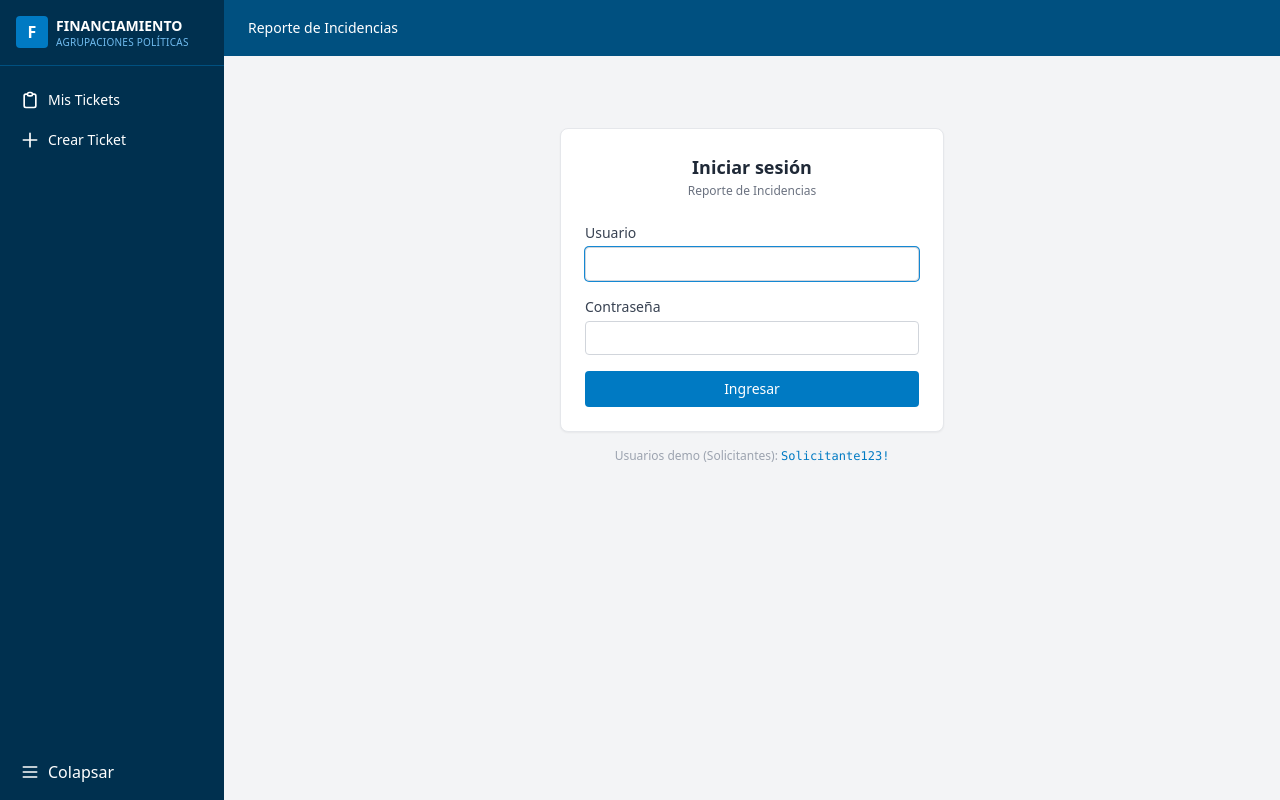
After one commit to patosimple/Incidencias, a Django app: page /login/ in a window 1280 px wide. The commit adds this page. Run offline with Django 5.2, Linux system fonts and the light colour scheme; some libraries are stand-ins or nearby versions.

Commit message:
chng paleta blue - login - cambiar pass - user menu

```diff
--- a/config/settings.py
+++ b/config/settings.py
@@ -35,6 +35,10 @@ SECRET_KEY = 'django-insecure-9in9v6(l5)=)8bube3)v5at8lc)k-a7pp32tyb+8+c@0n64n81
 DEBUG = True
 
 ALLOWED_HOSTS = []
+
+# Redirect de usuarios anónimos hacia nuestro login propio (/login/)
+LOGIN_URL = 'login'
+LOGIN_REDIRECT_URL = 'ticket_list'
 
 
 # Application definition
--- a/core/templates/core/base.html
+++ b/core/templates/core/base.html
@@ -9,7 +9,29 @@
          al build compilado de django-tailwind (ya está en requirements.txt). -->
     <script src="https://cdn.tailwindcss.com"></script>
     <script>
-      tailwind.config = { darkMode: 'class' }
+      tailwind.config = {
+        darkMode: 'class',
+        theme: {
+          extend: {
+            colors: {
+              // Paleta de marca basada en #007AC3
+              brand: {
+                50: '#E8F5FE',
+                100: '#D3EBFD',
+                200: '#A6D6FA',
+                300: '#70BCF0',
+                400: '#3FA0E4',
+                500: '#1488D3',
+                600: '#007AC3',
+                700: '#00639E',
+                800: '#005080',
+                900: '#003E63',
+                950: '#00304F',
+              },
+            },
+          },
+        },
+      };
     </script>
     <script src="https://unpkg.com/htmx.org@1.9.10"></script>
 
@@ -28,18 +50,18 @@
 
     <!-- Sidebar desktop (colapsable a iconos en lg+). Estado guardado en localStorage. -->
     <aside id="sidebar-desktop"
-           class="hidden md:flex shrink-0 bg-slate-900 text-white flex-col w-56 transition-all duration-200">
-        <div id="sidebar-brand" class="flex items-center gap-2 px-4 py-4 border-b border-slate-700">
-            <div class="w-8 h-8 rounded bg-teal-600 flex items-center justify-center font-bold shrink-0">F</div>
+           class="hidden md:flex shrink-0 bg-brand-950 text-white flex-col w-56 transition-all duration-200">
+        <div id="sidebar-brand" class="flex items-center gap-2 px-4 py-4 border-b border-brand-800">
+            <div class="w-8 h-8 rounded bg-brand-600 flex items-center justify-center font-bold shrink-0">F</div>
             <div id="sidebar-brand-text" class="leading-tight">
                 <div class="font-bold text-sm whitespace-nowrap">FINANCIAMIENTO</div>
-                <div class="text-[10px] text-slate-400 uppercase tracking-wide whitespace-nowrap">Agrupaciones políticas</div>
+                <div class="text-[10px] text-brand-300 uppercase tracking-wide whitespace-nowrap">Agrupaciones políticas</div>
             </div>
         </div>
 
         <nav id="sidebar-nav" class="flex-1 px-2 py-4 space-y-1 text-sm">
             <a href="{% url 'ticket_list' %}" title="Mis Tickets"
-               class="flex items-center gap-2 px-3 py-2 rounded hover:bg-slate-800 {% block nav_tickets_active %}{% endblock %}">
+               class="flex items-center gap-2 px-3 py-2 rounded hover:bg-brand-800 {% block nav_tickets_active %}{% endblock %}">
                 <svg class="w-5 h-5 shrink-0" fill="none" stroke="currentColor" viewBox="0 0 24 24">
                     <path stroke-linecap="round" stroke-linejoin="round" stroke-width="2"
                           d="M9 5H7a2 2 0 00-2 2v12a2 2 0 002 2h10a2 2 0 002-2V7a2 2 0 00-2-2h-2M9 5a2 2 0 002 2h2a2 2 0 002-2M9 5a2 2 0 012-2h2a2 2 0 012 2"/>
@@ -47,27 +69,16 @@
                 <span>Mis Tickets</span>
             </a>
             <a href="{% url 'ticket_create' %}" title="Crear Ticket"
-               class="flex items-center gap-2 px-3 py-2 rounded hover:bg-slate-800 {% block nav_crear_active %}{% endblock %}">
+               class="flex items-center gap-2 px-3 py-2 rounded hover:bg-brand-800 {% block nav_crear_active %}{% endblock %}">
                 <svg class="w-5 h-5 shrink-0" fill="none" stroke="currentColor" viewBox="0 0 24 24">
                     <path stroke-linecap="round" stroke-linejoin="round" stroke-width="2" d="M12 4v16m8-8H4"/>
                 </svg>
                 <span>Crear Ticket</span>
             </a>
-            {% if user.is_staff %}
-            <a href="{% url 'admin:index' %}" title="Administración"
-               class="flex items-center gap-2 px-3 py-2 rounded hover:bg-slate-800">
-                <svg class="w-5 h-5 shrink-0" fill="none" stroke="currentColor" viewBox="0 0 24 24">
-                    <path stroke-linecap="round" stroke-linejoin="round" stroke-width="2"
-                          d="M10.325 4.317c.426-1.756 2.924-1.756 3.35 0a1.724 1.724 0 002.573 1.066c1.543-.94 3.31.826 2.37 2.37a1.724 1.724 0 001.065 2.572c1.756.426 1.756 2.924 0 3.35a1.724 1.724 0 00-1.066 2.573c.94 1.543-.826 3.31-2.37 2.37a1.724 1.724 0 00-2.572 1.065c-.426 1.756-2.924 1.756-3.35 0a1.724 1.724 0 00-2.573-1.066c-1.543.94-3.31-.826-2.37-2.37a1.724 1.724 0 00-1.065-2.572c-1.756-.426-1.756-2.924 0-3.35a1.724 1.724 0 001.066-2.573c-.94-1.543.826-3.31 2.37-2.37.996.608 2.296.07 2.572-1.065z"/>
-                    <path stroke-linecap="round" stroke-linejoin="round" stroke-width="2" d="M15 12a3 3 0 11-6 0 3 3 0 016 0z"/>
-                </svg>
-                <span>Administración</span>
-            </a>
-            {% endif %}
         </nav>
 
         <button id="sidebar-desktop-toggle" type="button" title="Colapsar menú"
-                class="mx-2 mb-2 p-2 rounded hover:bg-slate-800 flex items-center gap-2 px-3">
+                class="mx-2 mb-2 p-2 rounded hover:bg-brand-800 flex items-center gap-2 px-3">
             <svg class="w-5 h-5 shrink-0" fill="none" stroke="currentColor" viewBox="0 0 24 24">
                 <path stroke-linecap="round" stroke-linejoin="round" stroke-width="2" d="M4 6h16M4 12h16M4 18h16"/>
             </svg>
@@ -78,7 +89,7 @@
     <div class="flex-1 flex flex-col min-w-0">
 
         <!-- Header -->
-        <header class="h-14 shrink-0 bg-teal-800 text-white flex items-center justify-between px-3 sm:px-6 gap-2">
+        <header class="h-14 shrink-0 bg-brand-800 text-white flex items-center justify-between px-3 sm:px-6 gap-2">
             <div class="flex items-center gap-2 min-w-0">
                 <!-- Botón hamburguesa (solo móvil) -->
                 <button id="sidebar-mobile-toggle" type="button" aria-label="Abrir menú"
@@ -90,19 +101,7 @@
                 <div class="text-sm font-medium truncate">Reporte de Incidencias</div>
             </div>
             {% if user.is_authenticated %}
-            <div class="flex items-center gap-2 sm:gap-3 shrink-0">
-                <span class="text-[10px] uppercase bg-teal-700 px-2 py-0.5 rounded hidden sm:inline">
-                    {{ user.get_rol_display }}
-                </span>
-                <div class="text-right leading-tight text-xs hidden md:block">
-                    <div class="truncate max-w-[16rem]">{{ user.email }}</div>
-                </div>
-                <div class="w-8 h-8 rounded-full bg-teal-600 flex items-center justify-center text-xs font-bold shrink-0">
-                    {{ user.get_full_name|default:user.username|slice:":2"|upper }}
-                </div>
-                <a href="{% url 'logout' %}" class="text-xs underline decoration-teal-400 hover:text-teal-200">
-                    Salir
-                </a>
+            <div class="flex items-center gap-1 sm:gap-2 shrink-0">
                 <button id="theme-toggle" type="button" aria-label="Cambiar tema"
                         class="p-2 rounded hover:bg-white/10 dark:hover:bg-white/5 transition-colors">
                     <svg class="w-5 h-5 hidden dark:block" fill="none" stroke="currentColor" viewBox="0 0 24 24">
@@ -114,6 +113,57 @@
                               d="M20.354 15.354A9 9 0 018.646 3.646 9.003 9.003 0 0012 21a9.003 9.003 0 008.354-5.646z"/>
                     </svg>
                 </button>
+
+                <!-- Menú desplegable de usuario (avatar) -->
+                <div class="relative">
+                    <button id="user-menu-button" type="button" aria-expanded="false" aria-label="Menú de usuario"
+                            class="flex items-center gap-1.5 p-1.5 rounded hover:bg-white/10 dark:hover:bg-white/5 transition-colors">
+                        <div class="w-8 h-8 rounded-full bg-brand-500 flex items-center justify-center text-xs font-bold shrink-0">
+                            {{ user.get_full_name|default:user.username|slice:":2"|upper }}
+                        </div>
+                        <svg class="w-4 h-4 text-white/70 hidden sm:block" fill="none" stroke="currentColor" viewBox="0 0 24 24">
+                            <path stroke-linecap="round" stroke-linejoin="round" stroke-width="2" d="M19 9l-7 7-7-7"/>
+                        </svg>
+                    </button>
+
+                    <div id="user-menu"
+                         class="hidden absolute right-0 top-full mt-1 w-64 rounded-lg border border-gray-200 dark:border-slate-700 bg-white dark:bg-slate-800 shadow-lg py-1.5 z-50">
+                        <div class="px-4 py-2.5 border-b border-gray-100 dark:border-slate-700">
+                            <div class="flex items-center gap-2.5">
+                                <div class="self-stretch w-1.5 shrink-0 rounded-full {% if user.rol == 'SOLICITANTE' %}bg-brand-600{% elif user.rol == 'DESARROLLADOR' %}bg-emerald-600{% else %}bg-purple-600{% endif %}"></div>
+                                <div class="min-w-0 flex-1">
+                                    <div class="text-sm font-semibold text-gray-800 dark:text-gray-100 truncate">{{ user.get_full_name|default:user.username }}</div>
+                                    <div class="text-xs text-gray-500 dark:text-gray-400 truncate">{{ user.email }}</div>
+                                    <div class="mt-1 text-[10px] uppercase tracking-wide {% if user.rol == 'SOLICITANTE' %}text-brand-600 dark:text-brand-400{% elif user.rol == 'DESARROLLADOR' %}text-emerald-600 dark:text-emerald-400{% else %}text-purple-600 dark:text-purple-400{% endif %}">{{ user.get_rol_display }}</div>
+                                </div>
+                            </div>
+                        </div>
+                        {% if user.is_superuser or user.rol == 'DESARROLLADOR' or user.rol == 'COORDINADOR' %}
+                        <a href="{% url 'admin:index' %}"
+                           class="flex items-center gap-2.5 px-4 py-2 text-sm text-gray-700 dark:text-gray-200 hover:bg-gray-100 dark:hover:bg-slate-700 transition-colors">
+                            <svg class="w-4 h-4 text-gray-400 dark:text-gray-500" fill="none" stroke="currentColor" viewBox="0 0 24 24">
+                                <path stroke-linecap="round" stroke-linejoin="round" stroke-width="2" d="M10.325 4.317c.426-1.756 2.924-1.756 3.35 0a1.724 1.724 0 002.573 1.066c1.543-.94 3.31.826 2.37 2.37a1.724 1.724 0 001.065 2.572c1.756.426 1.756 2.924 0 3.35a1.724 1.724 0 00-1.066 2.573c.94 1.543-.826 3.31-2.37 2.37a1.724 1.724 0 00-2.572 1.065c-.426 1.756-2.924 1.756-3.35 0a1.724 1.724 0 00-2.573-1.066c-1.543.94-3.31-.826-2.37-2.37a1.724 1.724 0 00-1.065-2.572c-1.756-.426-1.756-2.924 0-3.35a1.724 1.724 0 001.066-2.573c-.94-1.543.826-3.31 2.37-2.37.996.608 2.296.07 2.572-1.065z"/>
+                                <path stroke-linecap="round" stroke-linejoin="round" stroke-width="2" d="M15 12a3 3 0 11-6 0 3 3 0 016 0z"/>
+                            </svg>
+                            Administración
+                        </a>
+                        {% endif %}
+                        <a href="{% url 'cambiar_password' %}"
+                           class="flex items-center gap-2.5 px-4 py-2 text-sm text-gray-700 dark:text-gray-200 hover:bg-gray-100 dark:hover:bg-slate-700 transition-colors">
+                            <svg class="w-4 h-4 text-gray-400 dark:text-gray-500" fill="none" stroke="currentColor" viewBox="0 0 24 24">
+                                <path stroke-linecap="round" stroke-linejoin="round" stroke-width="2" d="M15 7a2 2 0 012 2m4 0a6 6 0 01-7.743 5.743L11 17H9v2H7v2H4a1 1 0 01-1-1v-2.586a1 1 0 01.293-.707l5.964-5.964A6 6 0 1121 9z"/>
+                            </svg>
+                            Cambiar contraseña
+                        </a>
+                        <a href="{% url 'logout' %}"
+                           class="flex items-center gap-2.5 px-4 py-2 text-sm text-red-600 dark:text-red-400 hover:bg-gray-100 dark:hover:bg-slate-700 transition-colors">
+                            <svg class="w-4 h-4" fill="none" stroke="currentColor" viewBox="0 0 24 24">
+                                <path stroke-linecap="round" stroke-linejoin="round" stroke-width="2" d="M17 16l4-4m0 0l-4-4m4 4H7m6 4v1a3 3 0 01-3 3H6a3 3 0 01-3-3V7a3 3 0 013-3h4a3 3 0 013 3v1"/>
+                            </svg>
+                            Salir
+                        </a>
+                    </div>
+                </div>
             </div>
             {% endif %}
         </header>
@@ -121,18 +171,18 @@
         <!-- Drawer móvil: sidebar off-canvas + overlay -->
         <div id="sidebar-mobile" class="md:hidden fixed inset-0 z-50 pointer-events-none">
             <div id="sidebar-mobile-overlay" class="absolute inset-0 bg-black/50 opacity-0 transition-opacity duration-200 pointer-events-none"></div>
-            <aside class="absolute inset-y-0 left-0 w-64 bg-slate-900 text-white flex flex-col shadow-xl
+            <aside class="absolute inset-y-0 left-0 w-64 bg-brand-950 text-white flex flex-col shadow-xl
                           -translate-x-full transition-transform duration-200 pointer-events-auto">
-                <div class="flex items-center gap-2 px-4 py-4 border-b border-slate-700">
-                    <div class="w-8 h-8 rounded bg-teal-600 flex items-center justify-center font-bold">F</div>
+                <div class="flex items-center gap-2 px-4 py-4 border-b border-brand-800">
+                    <div class="w-8 h-8 rounded bg-brand-600 flex items-center justify-center font-bold">F</div>
                     <div class="leading-tight">
                         <div class="font-bold text-sm">FINANCIAMIENTO</div>
-                        <div class="text-[10px] text-slate-400 uppercase tracking-wide">Agrupaciones políticas</div>
+                        <div class="text-[10px] text-brand-300 uppercase tracking-wide">Agrupaciones políticas</div>
                     </div>
                 </div>
                 <nav class="flex-1 px-2 py-4 space-y-1 text-sm">
                     <a href="{% url 'ticket_list' %}"
-                       class="flex items-center gap-2 px-3 py-2 rounded hover:bg-slate-800 {% block nav_mobile_tickets_active %}{% endblock %}">
+                       class="flex items-center gap-2 px-3 py-2 rounded hover:bg-brand-800 {% block nav_mobile_tickets_active %}{% endblock %}">
                         <svg class="w-5 h-5" fill="none" stroke="currentColor" viewBox="0 0 24 24">
                             <path stroke-linecap="round" stroke-linejoin="round" stroke-width="2"
                                   d="M9 5H7a2 2 0 00-2 2v12a2 2 0 002 2h10a2 2 0 002-2V7a2 2 0 00-2-2h-2M9 5a2 2 0 002 2h2a2 2 0 002-2M9 5a2 2 0 012-2h2a2 2 0 012 2"/>
@@ -140,23 +190,12 @@
                         Mis Tickets
                     </a>
                     <a href="{% url 'ticket_create' %}"
-                       class="flex items-center gap-2 px-3 py-2 rounded hover:bg-slate-800 {% block nav_mobile_crear_active %}{% endblock %}">
+                       class="flex items-center gap-2 px-3 py-2 rounded hover:bg-brand-800 {% block nav_mobile_crear_active %}{% endblock %}">
                         <svg class="w-5 h-5" fill="none" stroke="currentColor" viewBox="0 0 24 24">
                             <path stroke-linecap="round" stroke-linejoin="round" stroke-width="2" d="M12 4v16m8-8H4"/>
                         </svg>
                         Crear Ticket
                     </a>
-                    {% if user.is_staff %}
-                    <a href="{% url 'admin:index' %}"
-                       class="flex items-center gap-2 px-3 py-2 rounded hover:bg-slate-800">
-                        <svg class="w-5 h-5" fill="none" stroke="currentColor" viewBox="0 0 24 24">
-                            <path stroke-linecap="round" stroke-linejoin="round" stroke-width="2"
-                                  d="M10.325 4.317c.426-1.756 2.924-1.756 3.35 0a1.724 1.724 0 002.573 1.066c1.543-.94 3.31.826 2.37 2.37a1.724 1.724 0 001.065 2.572c1.756.426 1.756 2.924 0 3.35a1.724 1.724 0 00-1.066 2.573c.94 1.543-.826 3.31-2.37 2.37a1.724 1.724 0 00-2.572 1.065c-.426 1.756-2.924 1.756-3.35 0a1.724 1.724 0 00-2.573-1.066c-1.543.94-3.31-.826-2.37-2.37a1.724 1.724 0 00-1.065-2.572c-1.756-.426-1.756-2.924 0-3.35a1.724 1.724 0 001.066-2.573c-.94-1.543.826-3.31 2.37-2.37.996.608 2.296.07 2.572-1.065z"/>
-                            <path stroke-linecap="round" stroke-linejoin="round" stroke-width="2" d="M15 12a3 3 0 11-6 0 3 3 0 016 0z"/>
-                        </svg>
-                        Administración
-                    </a>
-                    {% endif %}
                 </nav>
             </aside>
         </div>
@@ -166,7 +205,7 @@
             {% if messages %}
                 <div class="mb-4 space-y-2">
                     {% for message in messages %}
-                        <div class="text-sm rounded px-3 py-2 bg-teal-50 text-teal-800 border border-teal-200 dark:bg-teal-900/30 dark:text-teal-200 dark:border-teal-800">
+                        <div class="text-sm rounded px-3 py-2 bg-brand-50 text-brand-800 border border-brand-200 dark:bg-brand-900/30 dark:text-brand-200 dark:border-brand-800">
                             {{ message }}
                         </div>
                     {% endfor %}
@@ -183,6 +222,28 @@
     const isDark = document.documentElement.classList.toggle('dark');
     localStorage.setItem('theme', isDark ? 'dark' : 'light');
   });
+
+  // Menú desplegable de usuario (avatar)
+  var userMenuButton = document.getElementById('user-menu-button');
+  var userMenu = document.getElementById('user-menu');
+  function setUserMenu(open) {
+    if (!userMenu) return;
+    userMenu.classList.toggle('hidden', !open);
+    if (userMenuButton) userMenuButton.setAttribute('aria-expanded', open ? 'true' : 'false');
+  }
+  if (userMenuButton) {
+    userMenuButton.addEventListener('click', function (e) {
+      e.stopPropagation();
+      setUserMenu(userMenu.classList.contains('hidden'));
+    });
+  }
+  document.addEventListener('click', function (e) {
+    if (userMenu && !userMenu.contains(e.target) &&
+        userMenuButton && !userMenuButton.contains(e.target)) {
+      setUserMenu(false);
+    }
+  });
+  document.addEventListener('keydown', function (e) { if (e.key === 'Escape') setUserMenu(false); });
 
   // Sidebar desktop: colapsar a iconos
   var sidebarToggle = document.getElementById('sidebar-desktop-toggle');
@@ -264,29 +325,7 @@
   }
   if (mobileToggle) mobileToggle.addEventListener('click', function () { setMobileOpen(true); });
   if (overlay) overlay.addEventListener('click', function () { setMobileOpen(false); });
-
-  // Indicador de breakpoint (solo ayuda de desarrollo responsive)
-  function updateBreakpoint() {
-    var bpEl = document.getElementById('breakpoint-indicator');
-    if (!bpEl) return;
-    var w = window.innerWidth;
-    var label;
-    if (w < 640) label = 'base';
-    else if (w < 768) label = 'sm';
-    else if (w < 1024) label = 'md';
-    else if (w < 1280) label = 'lg';
-    else if (w < 1536) label = 'xl';
-    else label = '2xl';
-    bpEl.textContent = label + ' · ' + w + 'px';
-  }
-  document.addEventListener('DOMContentLoaded', updateBreakpoint);
-  window.addEventListener('resize', updateBreakpoint);
 </script>
 {% block extra_js %}{% endblock %}
-<div id="breakpoint-indicator"
-     class="fixed bottom-2 right-2 z-[60] px-2 py-1 rounded text-[10px] font-mono uppercase tracking-wide
-            bg-slate-900/90 text-teal-300 dark:bg-slate-100/90 dark:text-teal-700 pointer-events-none">
-    base
-</div>
 </body>
 </html>
--- /dev/null
+++ b/core/templates/core/login.html
@@ -0,0 +1,42 @@
+{% extends 'core/base.html' %}
+{% block title %}Iniciar sesión{% endblock %}
+
+{% block content %}
+<div class="max-w-sm mx-auto mt-6 sm:mt-12">
+    <div class="bg-white dark:bg-slate-800 rounded-lg border border-gray-200 dark:border-slate-700 shadow-sm p-6">
+        <div class="text-center mb-6">
+            <h1 class="text-lg font-semibold text-gray-800 dark:text-gray-100">Iniciar sesión</h1>
+            <p class="text-xs text-gray-500 dark:text-gray-400 mt-0.5">Reporte de Incidencias</p>
+        </div>
+
+        {% if form.non_field_errors %}
+        <div class="text-sm rounded px-3 py-2 mb-4 bg-red-50 text-red-700 border border-red-200
+                    dark:bg-red-900/30 dark:text-red-300 dark:border-red-800">
+            Usuario o contraseña incorrectos.
+        </div>
+        {% endif %}
+
+        <form method="post" class="space-y-4">
+            {% csrf_token %}
+            {% if next %}<input type="hidden" name="next" value="{{ next }}">{% endif %}
+            <div>
+                <label for="id_username" class="block text-sm font-medium text-gray-700 dark:text-gray-200 mb-1">Usuario</label>
+                <input type="text" name="username" id="id_username" autocomplete="username" required autofocus
+                       class="w-full text-sm bg-white dark:bg-slate-700 text-gray-800 dark:text-gray-100 border border-gray-300 dark:border-slate-600 rounded px-3 py-1.5 focus:outline-none focus:ring-1 focus:ring-brand-500">
+            </div>
+            <div>
+                <label for="id_password" class="block text-sm font-medium text-gray-700 dark:text-gray-200 mb-1">Contraseña</label>
+                <input type="password" name="password" id="id_password" autocomplete="current-password" required
+                       class="w-full text-sm bg-white dark:bg-slate-700 text-gray-800 dark:text-gray-100 border border-gray-300 dark:border-slate-600 rounded px-3 py-1.5 focus:outline-none focus:ring-1 focus:ring-brand-500">
+            </div>
+            <button type="submit"
+                    class="w-full bg-brand-600 hover:bg-brand-700 text-white text-sm font-medium px-4 py-2 rounded transition-colors">
+                Ingresar
+            </button>
+        </form>
+    </div>
+    <p class="mt-4 text-center text-xs text-gray-400 dark:text-gray-500">
+        Usuarios demo (Solicitantes): <code class="font-mono text-brand-600 dark:text-brand-400">Solicitante123!</code>
+    </p>
+</div>
+{% endblock %}
--- a/core/templates/core/partials/ticket_table.html
+++ b/core/templates/core/partials/ticket_table.html
@@ -22,7 +22,7 @@
                 <td class="px-4 py-3 text-gray-400 dark:text-gray-500 font-mono">#{{ ticket.pk }}</td>
                 <td class="px-4 py-3">
                     <a href="{% url 'ticket_detail' pk=ticket.pk %}"
-                       class="font-medium text-teal-700 hover:text-teal-900 dark:text-teal-400 dark:hover:text-teal-300 hover:underline">
+                       class="font-medium text-brand-700 hover:text-brand-900 dark:text-brand-400 dark:hover:text-brand-300 hover:underline">
                         {{ ticket.titulo }}
                     </a>
                 </td>
@@ -47,7 +47,7 @@
         <li data-ticket-id="{{ ticket.pk }}" data-sistema="{{ ticket.sistema_id }}" data-estado="{{ ticket.estado }}" class="px-4 py-3 space-y-2 hover:bg-gray-50 dark:hover:bg-slate-700/50 transition-colors">
             <div class="flex items-start justify-between gap-2">
                 <a href="{% url 'ticket_detail' pk=ticket.pk %}"
-                   class="font-medium text-teal-700 hover:text-teal-900 dark:text-teal-400 dark:hover:text-teal-300 hover:underline">
+                   class="font-medium text-brand-700 hover:text-brand-900 dark:text-brand-400 dark:hover:text-brand-300 hover:underline">
                     {{ ticket.titulo }}
                 </a>
                 <span class="text-gray-400 dark:text-gray-500 font-mono text-xs shrink-0">#{{ ticket.pk }}</span>
@@ -118,7 +118,7 @@
               d="M9 5H7a2 2 0 00-2 2v12a2 2 0 002 2h10a2 2 0 002-2V7a2 2 0 00-2-2h-2M9 5a2 2 0 002 2h2a2 2 0 002-2M9 5a2 2 0 012-2h2a2 2 0 012 2"/>
     </svg>
     <p class="text-sm font-medium text-gray-500 dark:text-gray-400">No hay tickets que coincidan con los filtros.</p>
-    <a href="{% url 'ticket_create' %}" class="mt-3 text-sm text-teal-400 hover:underline">
+    <a href="{% url 'ticket_create' %}" class="mt-3 text-sm text-brand-700 dark:text-brand-400 hover:underline">
         Crear el primer ticket
     </a>
 </div>
--- a/core/urls.py
+++ b/core/urls.py
@@ -9,4 +9,5 @@ urlpatterns = [
     path("tickets/<int:pk>/tomar/", views.tomar_ticket, name="ticket_tomar"),
     path("tickets/<int:pk>/estado/", views.cambiar_estado_ticket, name="ticket_cambiar_estado"),
     path("tickets/<int:pk>/comentar/", views.agregar_comentario, name="ticket_comentar"),
+    path("cambiar-password/", views.CambiarPasswordView.as_view(), name="cambiar_password"),
 ]
```
Also changed, not shown: AGENTS.md (+32 -14 lines), core/forms.py (+19 -0 lines), core/templates/core/partials/rol_badge.html (added, +8 -0 lines), core/templates/core/password_change.html (added, +29 -0 lines), core/templates/core/ticket_list.html (+6 -6 lines), core/views.py (+15 -1 lines).
